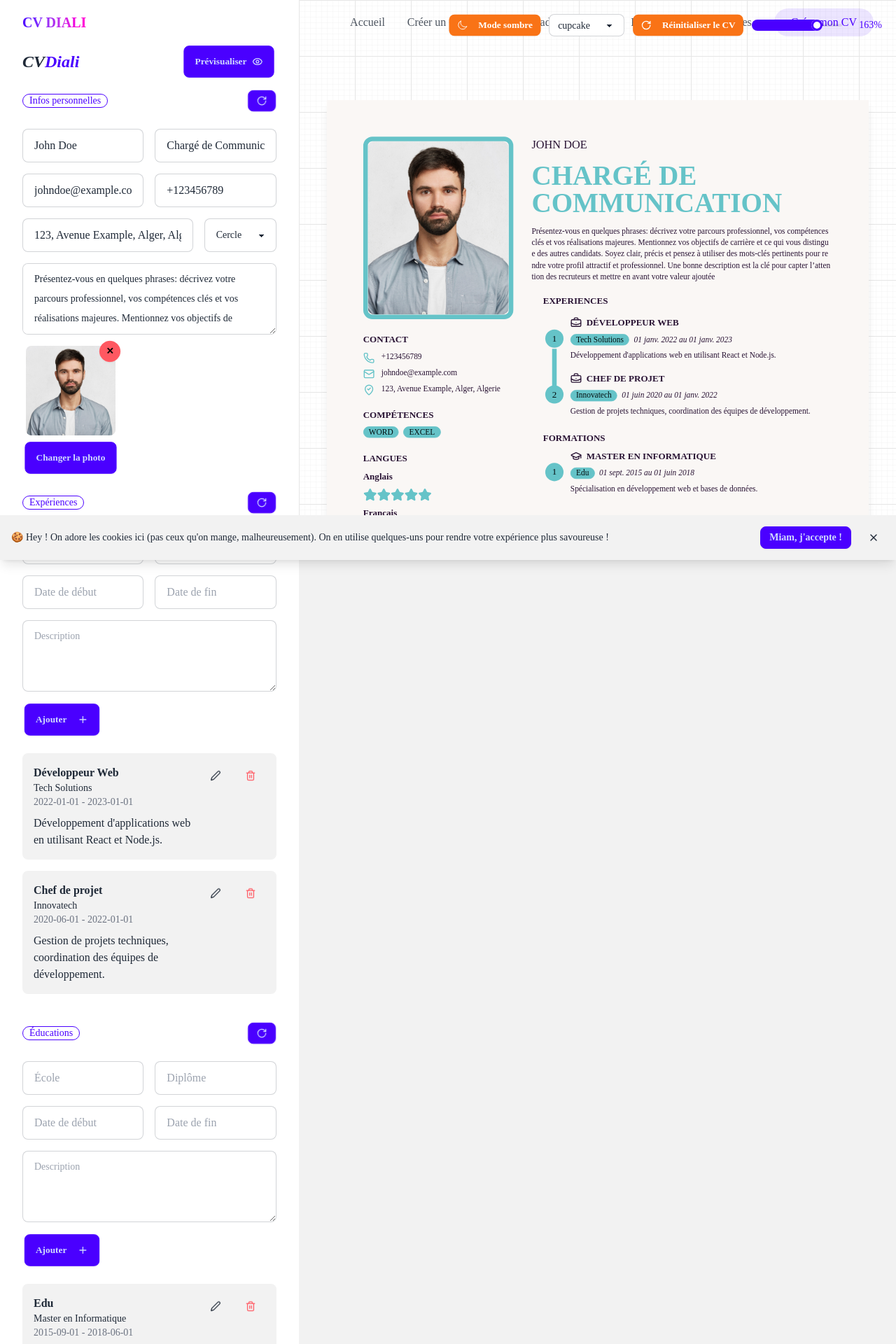
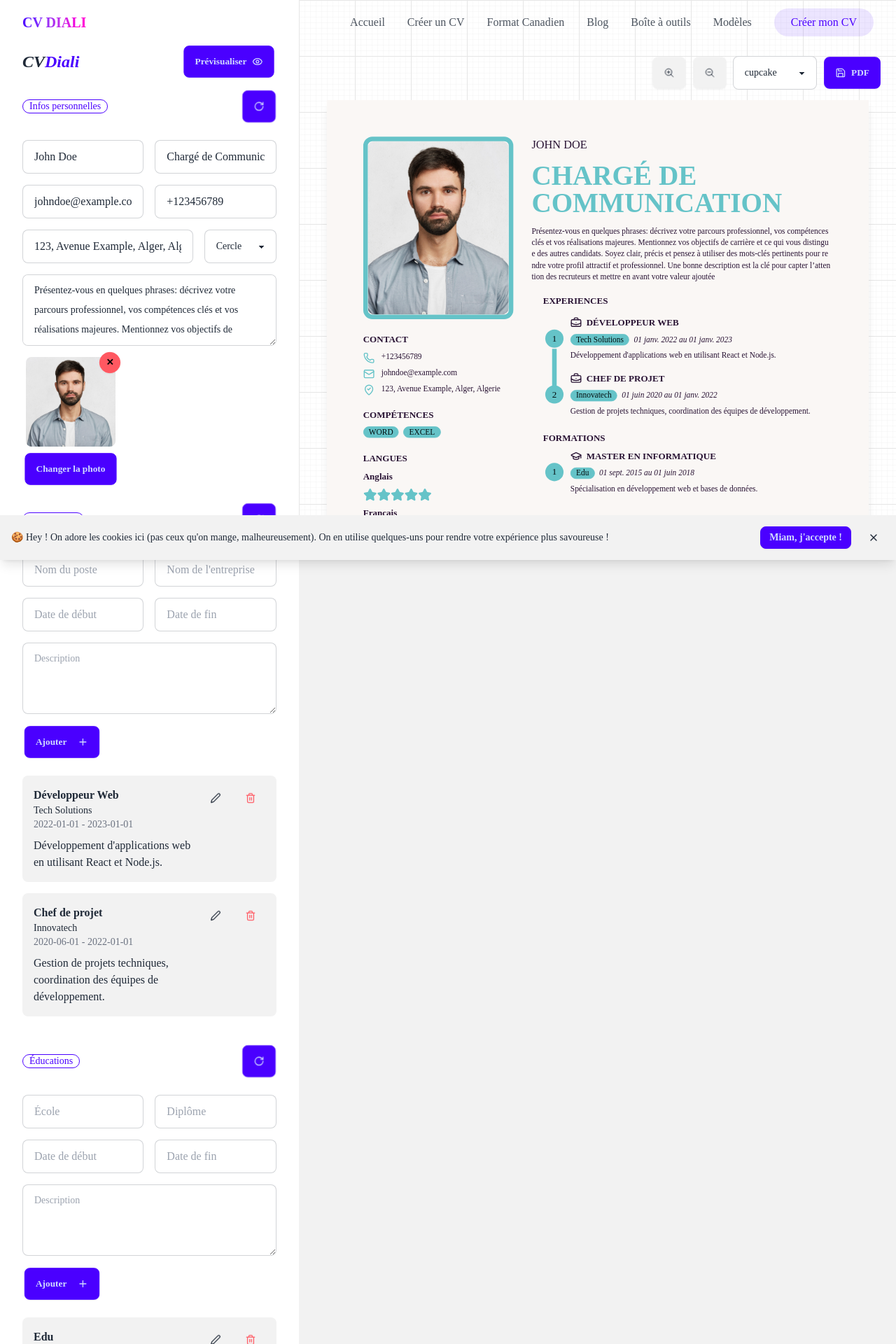
Before and after one commit to Malmeu/cvbuilder-main, a Next.js app: page /builder in a window 1280 px wide. Shown: the top 1920 px of the page at 70% size. Built offline with nearby package versions, Linux system fonts and the light colour scheme.

Commit message:
fix some bugs

```diff
--- a/app/builder/page.tsx
+++ b/app/builder/page.tsx
@@ -198,7 +198,8 @@ export default function Builder() {
               <h1 className="badge badge-primary badge-outline">Infos personnelles</h1>
               <button
                 onClick={handleResetPersonalDetails}
-                className="btn btn-primary btn-sm">
+                className="btn btn-primary"
+              >
                 <RotateCw className="w-4" />
               </button>
             </div>
@@ -214,7 +215,8 @@ export default function Builder() {
               <h1 className="badge badge-primary badge-outline">Expériences</h1>
               <button
                 onClick={handleResetExperiences}
-                className="btn btn-primary btn-sm">
+                className="btn btn-primary"
+              >
                 <RotateCw className="w-4" />
               </button>
             </div>
@@ -229,7 +231,8 @@ export default function Builder() {
               <h1 className="badge badge-primary badge-outline">Éducations</h1>
               <button
                 onClick={handleResetEducations}
-                className="btn btn-primary btn-sm">
+                className="btn btn-primary"
+              >
                 <RotateCw className="w-4" />
               </button>
             </div>
@@ -243,7 +246,8 @@ export default function Builder() {
               <h1 className="badge badge-primary badge-outline">Langues</h1>
               <button
                 onClick={handleResetLanguages}
-                className="btn btn-primary btn-sm">
+                className="btn btn-primary"
+              >
                 <RotateCw className="w-4" />
               </button>
             </div>
@@ -260,7 +264,8 @@ export default function Builder() {
                   <h1 className="badge badge-primary badge-outline">Compétences</h1>
                   <button
                     onClick={handleResetSkills}
-                    className="btn btn-primary btn-sm">
+                    className="btn btn-primary"
+                  >
                     <RotateCw className="w-4" />
                   </button>
                 </div>
@@ -272,7 +277,8 @@ export default function Builder() {
                   <h1 className="badge badge-primary badge-outline">Loisirs</h1>
                   <button
                     onClick={handleResetHobbies}
-                    className="btn btn-primary btn-sm">
+                    className="btn btn-primary"
+                  >
                     <RotateCw className="w-4" />
                   </button>
                 </div>
@@ -290,28 +296,32 @@ export default function Builder() {
 
         <div className="w-2/3 bg-base-100 bg-[url('/file.svg')] bg-cover bg-center scrollable-preview relative">
           {/* Contrôles en haut */}
-          <div className="flex items-center justify-center fixed z-[9999] top-5 right-5 gap-2">
+          <div className="flex flex-col space-y-4 fixed z-[9999] top-20 right-5">
+            <div className="flex items-center gap-2">
               <button
-              onClick={() => setIsDarkMode(!isDarkMode)}
-              className="btn btn-sm bg-orange-500 hover:bg-orange-600 text-white border-none"
-              title={isDarkMode ? "Mode clair" : "Mode sombre"}
+                onClick={() => setZoom(zoom + 10)}
+                className="btn"
+                title="Zoom in"
               >
-              {isDarkMode ? (
                 <svg xmlns="http://www.w3.org/2000/svg" fill="none" viewBox="0 0 24 24" strokeWidth={1.5} stroke="currentColor" className="w-4 h-4">
-                  <path strokeLinecap="round" strokeLinejoin="round" d="M12 3v2.25m6.364.386-1.591 1.591M21 12h-2.25m-.386 6.364-1.591-1.591M12 18.75V21m-4.773-4.227-1.591 1.591M5.25 12H3m4.227-4.773L5.636 5.636M15.75 12a3.75 3.75 0 1 1-7.5 0 3.75 3.75 0 0 1 7.5 0Z" />
+                  <path strokeLinecap="round" strokeLinejoin="round" d="m21 21-5.197-5.197m0 0A7.5 7.5 0 1 0 5.196 5.196a7.5 7.5 0 0 0 10.607 10.607ZM10.5 7.5v6m3-3h-6" />
                 </svg>
-              ) : (
+              </button>
+
+              <button
+                onClick={() => setZoom(zoom - 10)}
+                className="btn"
+                title="Zoom out"
+              >
                 <svg xmlns="http://www.w3.org/2000/svg" fill="none" viewBox="0 0 24 24" strokeWidth={1.5} stroke="currentColor" className="w-4 h-4">
-                  <path strokeLinecap="round" strokeLinejoin="round" d="M21.752 15.002A9.72 9.72 0 0 1 18 15.75c-5.385 0-9.75-4.365-9.75-9.75 0-1.33.266-2.597.748-3.752A9.753 9.753 0 0 0 3 11.25C3 16.635 7.365 21 12.75 21a9.753 9.753 0 0 0 9.002-5.998Z" />
+                  <path strokeLinecap="round" strokeLinejoin="round" d="m21 21-5.197-5.197m0 0A7.5 7.5 0 1 0 5.196 5.196a7.5 7.5 0 0 0 10.607 10.607ZM13.5 10.5h-6" />
                 </svg>
-              )}
-              <span className="ml-2">{isDarkMode ? "Mode clair" : "Mode sombre"}</span>
               </button>
 
               <select
                 value={theme}
                 onChange={(e) => handleThemeChange(e.target.value)}
-              className="select select-bordered select-sm"
+                className="select select-bordered"
               >
                 {themes.map((t) => (
                   <option key={t} value={t}>{t}</option>
@@ -319,21 +329,14 @@ export default function Builder() {
               </select>
 
               <button
-              onClick={handleResetAll}
-              className="btn btn-sm bg-orange-500 hover:bg-orange-600 text-white border-none"
-              title="Tout réinitialiser"
+                onClick={handleDownloadPdf}
+                className="btn btn-primary gap-2"
+                title="Télécharger PDF"
               >
-              <RotateCw className="w-4 h-4 mr-2" />
-              Réinitialiser le CV
+                <Save className="w-4 h-4" />
+                PDF
               </button>
-            <input
-              type="range"
-              min={50}
-              max={200}
-              value={zoom}
-              onChange={(e) => setZoom(Number(e.target.value))}
-              className="range range-xs range-primary" />
-            <p className="ml-4 text-sm text-primary">{zoom}%</p>
+            </div>
           </div>
 
           {/* Aperçu du CV avec zoom */}
@@ -379,7 +382,7 @@ export default function Builder() {
           <div className="flex gap-2">
             <button
               onClick={() => setIsDarkMode(!isDarkMode)}
-              className="btn btn-sm bg-orange-500 hover:bg-orange-600 text-white border-none"
+              className="btn bg-orange-500 hover:bg-orange-600 text-white border-none"
             >
               {isDarkMode ? (
                 <svg xmlns="http://www.w3.org/2000/svg" fill="none" viewBox="0 0 24 24" strokeWidth={1.5} stroke="currentColor" className="w-4 h-4">
@@ -404,7 +407,7 @@ export default function Builder() {
             </select>
             <button
               onClick={handleResetAll}
-              className="btn btn-sm bg-orange-500 hover:bg-orange-600 text-white border-none"
+              className="btn bg-orange-500 hover:bg-orange-600 text-white border-none"
               title="Tout réinitialiser"
             >
               <RotateCw className="w-4 h-4" />
@@ -422,7 +425,7 @@ export default function Builder() {
         <div className="bg-base-100 rounded-box p-4 flex flex-col gap-4 overflow-y-auto">
           <div className="flex justify-between items-center">
             <h1 className="badge badge-primary badge-outline">Infos personnelles</h1>
-            <button onClick={handleResetPersonalDetails} className="btn btn-primary btn-sm">
+            <button onClick={handleResetPersonalDetails} className="btn btn-primary">
               <RotateCw className="w-4" />
             </button>
           </div>
@@ -436,7 +439,7 @@ export default function Builder() {
 
           <div className="flex justify-between items-center">
             <h1 className="badge badge-primary badge-outline">Expériences</h1>
-            <button onClick={handleResetExperiences} className="btn btn-primary btn-sm">
+            <button onClick={handleResetExperiences} className="btn btn-primary">
               <RotateCw className="w-4" />
             </button>
           </div>
@@ -445,7 +448,7 @@ export default function Builder() {
 
           <div className="flex justify-between items-center">
             <h1 className="badge badge-primary badge-outline">Éducations</h1>
-            <button onClick={handleResetEducations} className="btn btn-primary btn-sm">
+            <button onClick={handleResetEducations} className="btn btn-primary">
               <RotateCw className="w-4" />
             </button>
           </div>
@@ -454,7 +457,7 @@ export default function Builder() {
 
           <div className="flex justify-between items-center">
             <h1 className="badge badge-primary badge-outline">Langues</h1>
-            <button onClick={handleResetLanguages} className="btn btn-primary btn-sm">
+            <button onClick={handleResetLanguages} className="btn btn-primary">
               <RotateCw className="w-4" />
             </button>
           </div>
@@ -464,7 +467,7 @@ export default function Builder() {
           <div className="flex flex-col gap-4">
             <div className="flex justify-between items-center">
               <h1 className="badge badge-primary badge-outline">Compétences</h1>
-              <button onClick={handleResetSkills} className="btn btn-primary btn-sm">
+              <button onClick={handleResetSkills} className="btn btn-primary">
                 <RotateCw className="w-4" />
               </button>
             </div>
@@ -472,7 +475,7 @@ export default function Builder() {
 
             <div className="flex justify-between items-center">
               <h1 className="badge badge-primary badge-outline">Loisirs</h1>
-              <button onClick={handleResetHobbies} className="btn btn-primary btn-sm">
+              <button onClick={handleResetHobbies} className="btn btn-primary">
                 <RotateCw className="w-4" />
               </button>
             </div>
@@ -488,7 +491,7 @@ export default function Builder() {
             <div className="flex justify-between items-center mb-4 relative">
               <h2 className="text-lg font-semibold">Aperçu du CV</h2>
               <div className="flex gap-2">
-                <button onClick={handleDownloadPdf} className="btn btn-primary btn-sm">
+                <button onClick={handleDownloadPdf} className="btn btn-primary">
                   Télécharger
                   <Save className='w-4' />
                 </button>
```
Also changed, not shown: app/canadian-builder/page.tsx (+18 -14 lines), 1 other file (tests, documents, lock files or other folders). Lines whose indentation alone changed are shown as unchanged.
